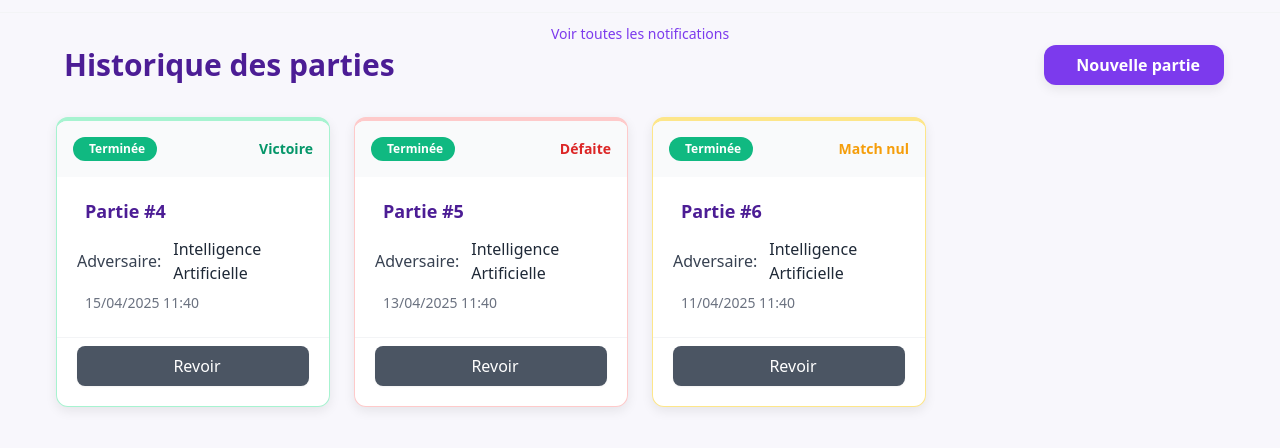
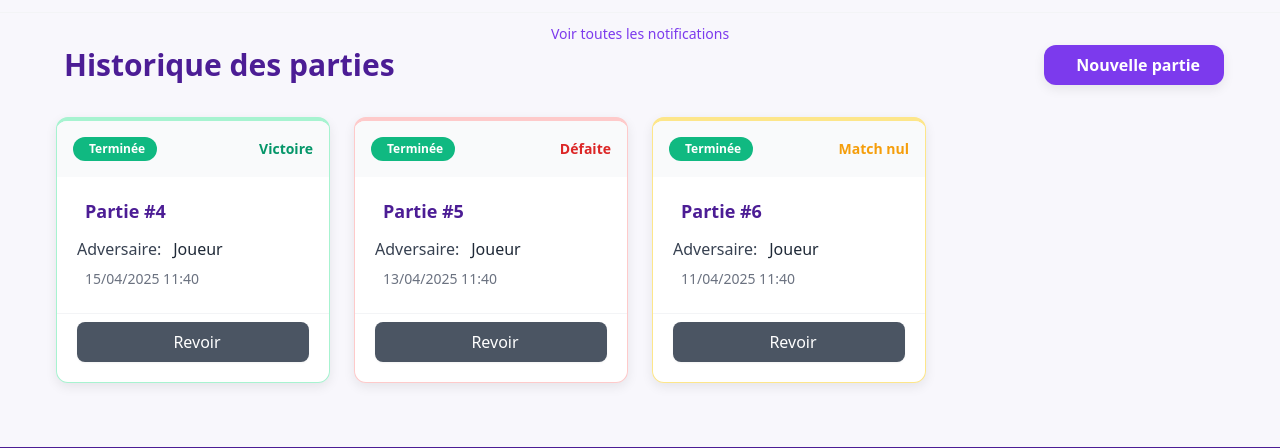
Before and after one commit to MentalOfCrow/Projet-UI-Developement, a PHP site: page /public/game/history.php in a window 1280 px wide. Shown: the part 64-512 px from the top of the page. Run offline with PHP 8.4, Linux system fonts and the light colour scheme; a user stored in the database is signed in; some libraries are stand-ins or nearby versions.

Commit message:
Update history.php
Co-Authored-By: AbdallahYnov <145696378+AbdallahYnov@users.noreply.github.com>

```diff
--- a/public/game/history.php
+++ b/public/game/history.php
@@ -46,7 +46,7 @@ function initializeExampleGames() {
             2 => 'Joueur2',
             3 => 'Joueur3',
             4 => 'Joueur4',
-            0 => 'Intelligence Artificielle' // ID 0 réservé pour l'IA
+            0 => 'Joueur' // ID 0 réservé pour l'IA (affiché comme joueur par défaut)
         ];
 
         // Types de parties: victoire, défaite, match nul et partie en cours
@@ -340,7 +340,7 @@ function getResultInfo($game, $userId) {
 
                 // Pour les parties contre l'IA
                 if ($opponentId == 0) {
-                    $opponentName = 'Intelligence Artificielle';
+                    $opponentName = 'Joueur';
                 }
 
                 // Get status and result information
@@ -400,7 +400,7 @@ function getResultInfo($game, $userId) {
                                         </a>
                                     <?php else: ?>
                                         <span class="text-gray-800 flex items-center">
-                                            <i class="fas fa-robot mr-1 text-purple-500"></i>
+                                            <i class="fas fa-user mr-1 text-purple-500"></i>
                                             <?php echo htmlspecialchars($opponentName); ?>
                                         </span>
                                     <?php endif; ?>
```
